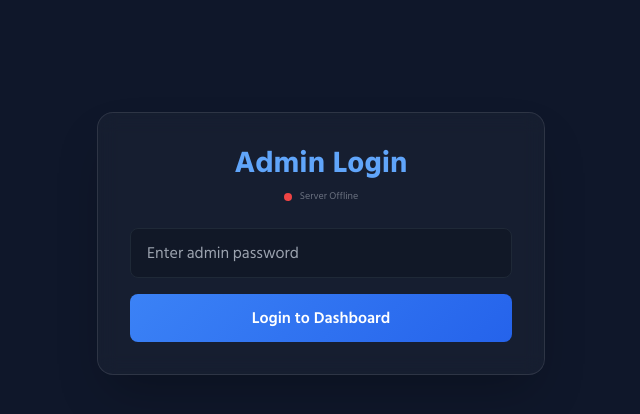
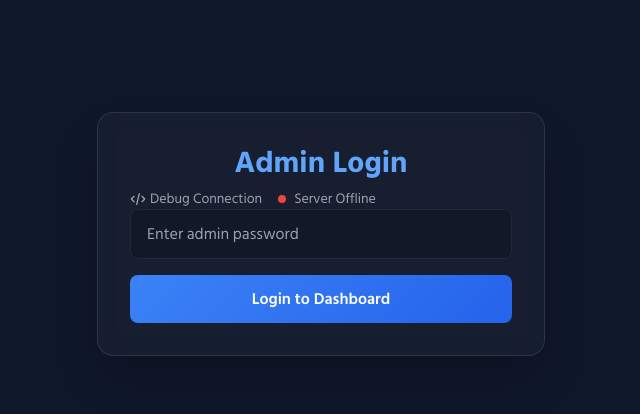
Before and after one commit to Anvirrr-001/chatbotanvirr01, a website: page public/admin.html in a window 1280 px wide. Shown: the whole page, without its empty margins (319-959 px from the left). Drawn offline with nearby package versions, Linux system fonts and the light colour scheme; no server answers.

Commit message:
fix: implement diagnostic git debugging and robust sync for render

```diff
--- a/public/admin.html
+++ b/public/admin.html
@@ -32,9 +32,17 @@
     <!-- Login Section -->
     <div id="login-screen" class="max-w-md mx-auto mt-20 p-8 glass rounded-2xl shadow-2xl">
         <h1 class="text-3xl font-bold mb-2 text-center text-blue-400">Admin Login</h1>
-        <div id="connection-status" class="text-center text-[10px] text-gray-500 mb-6 flex items-center justify-center gap-2">
-            <span id="status-dot" class="w-2 h-2 rounded-full bg-yellow-500 animate-pulse"></span>
-            <span id="status-text">Checking server...</span>
+        <div id="connection-status" class="text-center text-[10px] text-gray-500">
+            <div class="flex items-center space-x-4 text-sm text-gray-400">
+                <button onclick="debugGit()" class="hover:text-white transition-colors flex items-center space-x-1">
+                    <svg class="w-4 h-4" fill="none" stroke="currentColor" viewBox="0 0 24 24"><path stroke-linecap="round" stroke-linejoin="round" stroke-width="2" d="M10 20l4-16m4 4l4 4-4 4M6 16l-4-4 4-4"></path></svg>
+                    <span>Debug Connection</span>
+                </button>
+                <div class="flex items-center space-x-2">
+                    <div id="status-dot" class="w-2 h-2 rounded-full bg-gray-500"></div>
+                    <span id="status-text">Connecting...</span>
+                </div>
+            </div>
         </div>
 
         <form onsubmit="submitAdminLogin(event)">
@@ -539,6 +547,22 @@
             renderSidebar();
         }
 
+        async function debugGit() {
+            const btn = event?.currentTarget;
+            if (btn) btn.disabled = true;
+            try {
+                const res = await fetch('/api/debug-git');
+                const data = await res.json();
+                const output = data.output || "No output";
+                const error = data.error || "No error";
+                alert(`--- GIT DIAGNOSTICS ---\n\nSUCCESS: ${data.success}\n\nSTDOUT:\n${output}\n\nSTDERR:\n${error}`);
+            } catch (e) {
+                alert("Failed to reach debug endpoint: " + e.message);
+            } finally {
+                if (btn) btn.disabled = false;
+            }
+        }
+
         async function checkStatus() {
             try {
                 const res = await fetch('/api/config');
```
Also changed, not shown: index.js (+21 -9 lines).
